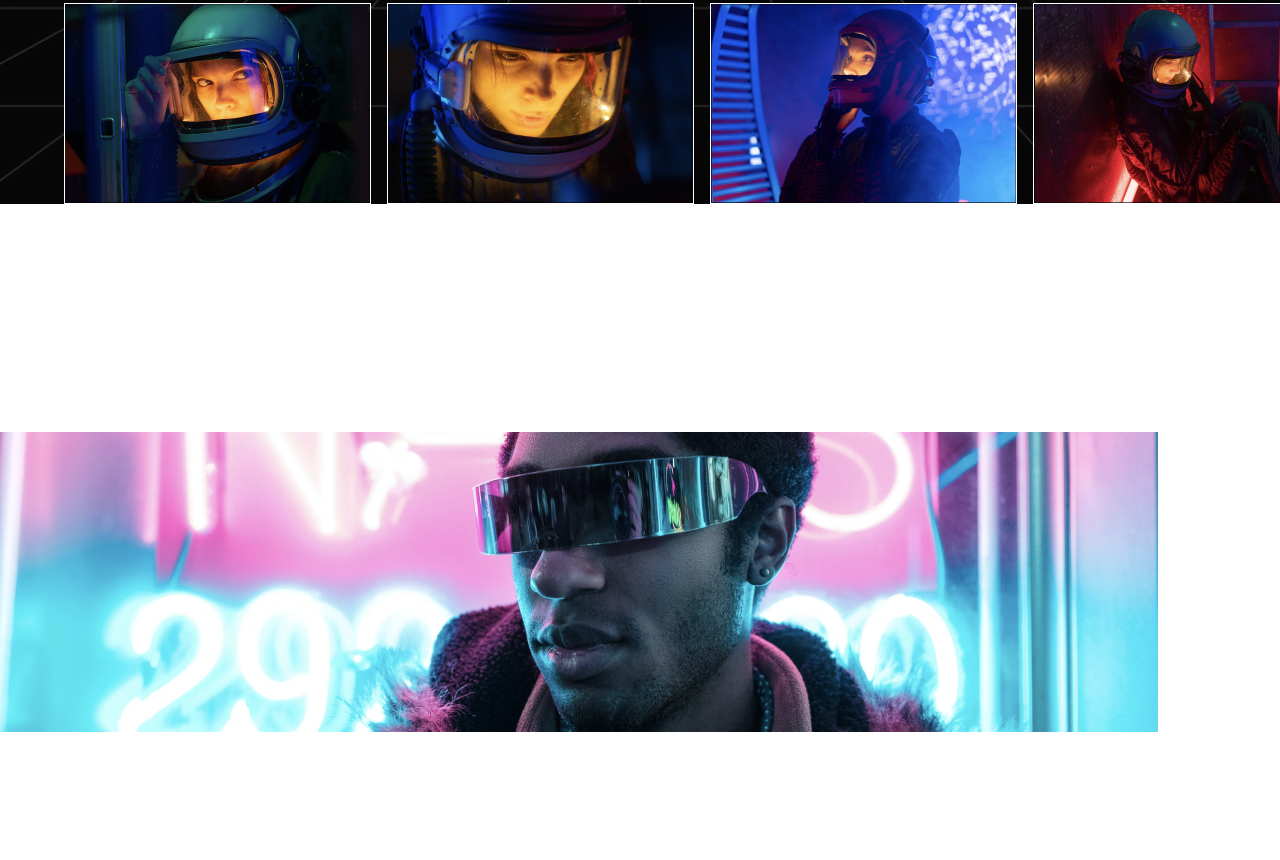
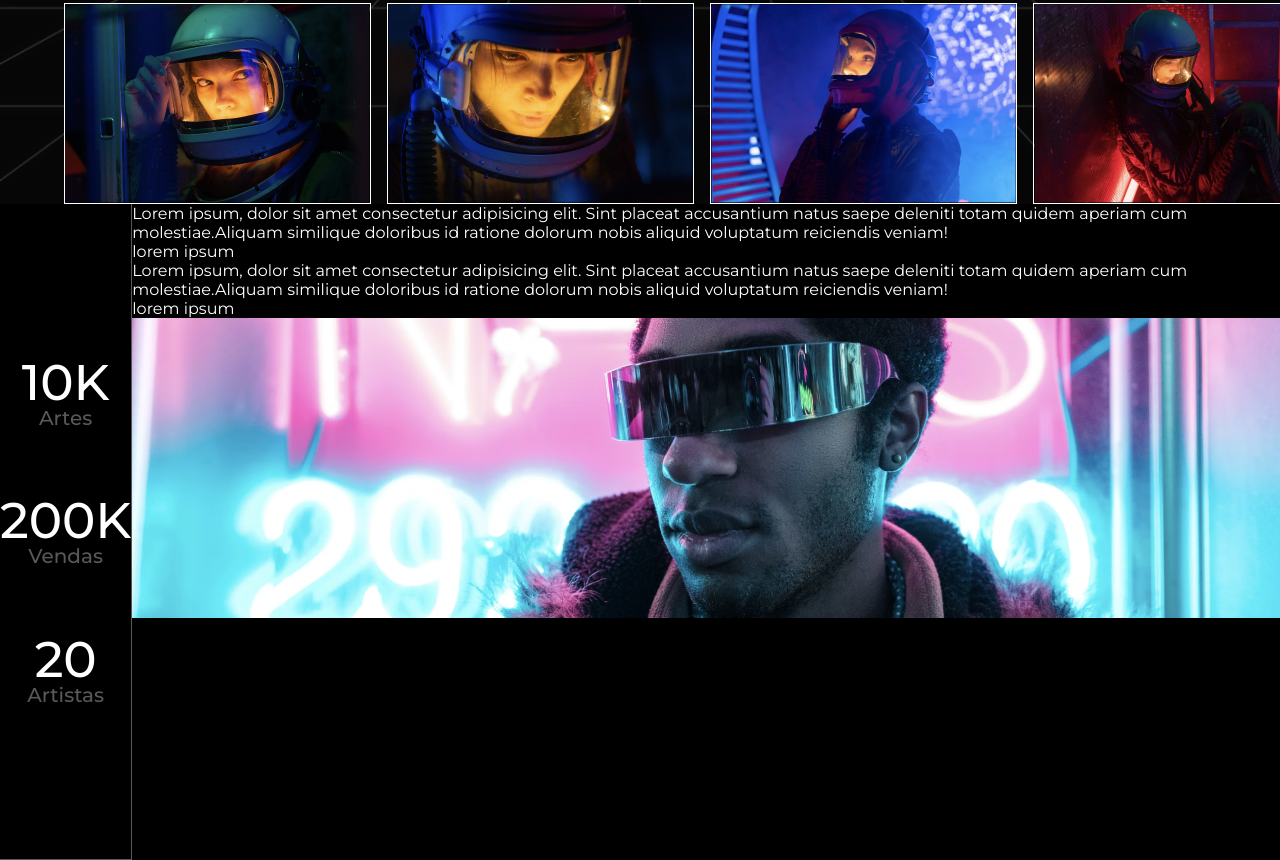
Before and after one commit to AguiarIsaac/rocketNft, a plain HTML site: page index.html in a window 1280 px wide. Shown: the part 804-1664 px from the top of the page. Before the commit the page ends 1540 px from the top, so only its background shows below. Drawn offline with Linux system fonts and the light colour scheme.

Commit message:
Update style.css

```diff
--- a/assets/css/style.css
+++ b/assets/css/style.css
@@ -69,15 +69,15 @@ section .container {
     color: #FF5B50;
 }
 
-.intro p {
-    width: 25rem;
-    text-align: justify;
-}
-
 .intro {
     display: flex;
     flex-direction: column;
     justify-content: space-between;
+}
+
+.intro p {
+    width: 25rem;
+    text-align: justify;
 }
 
 .main1 {
@@ -91,8 +91,6 @@ section .container {
 .main1 .text p:first-child {
     font-weight: 700;
 }
-
-
 
 .galery div {
     display: flex;
@@ -108,6 +106,45 @@ section .container {
     border: 1px #FFFFFF solid;
 }
 
+
+section:nth-child(2) {
+    background-color: black;
+    display: flex;
+    height: 41rem;
+}
+
+.numbers {
+    display: flex;
+    flex-direction: column;
+    align-items: center;
+    justify-content: center;
+    width: 40%;
+    align-content: center;
+    gap: 4.3rem;
+    border-bottom: 1px solid #5A5757;
+    border-right: 1px solid #5A5757;
+}
+
+div.number {
+    text-align: center;
+    line-height: 1;
+}
+
+div.number p:nth-child(1) {
+    font-size: 50px;
+    font-weight: 500;
+}
+
+div.number p:nth-child(2) {
+    font-size: 20px;
+    font-weight: 500;
+    color: #5A5757;
+}
+
+div.img-banner {
+    display: flex;
+}
+
 @media(min-width:1400px) {
     .screen_responsive {
         width: 80%;
```
